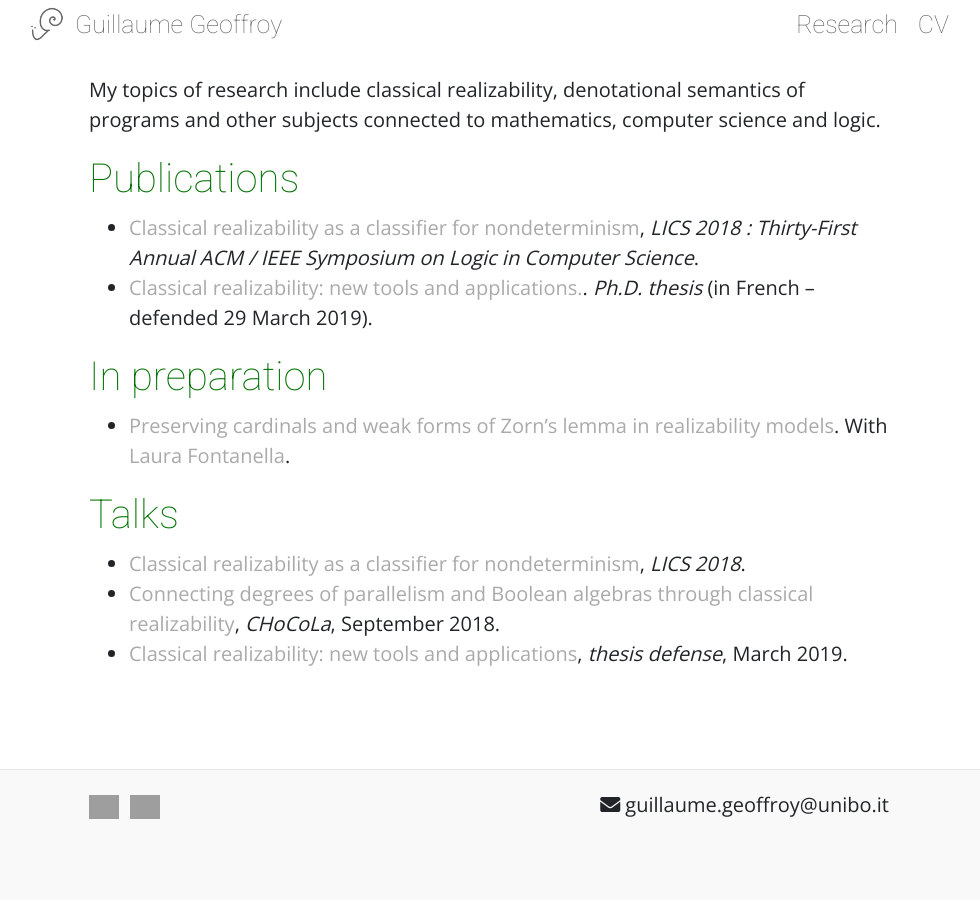
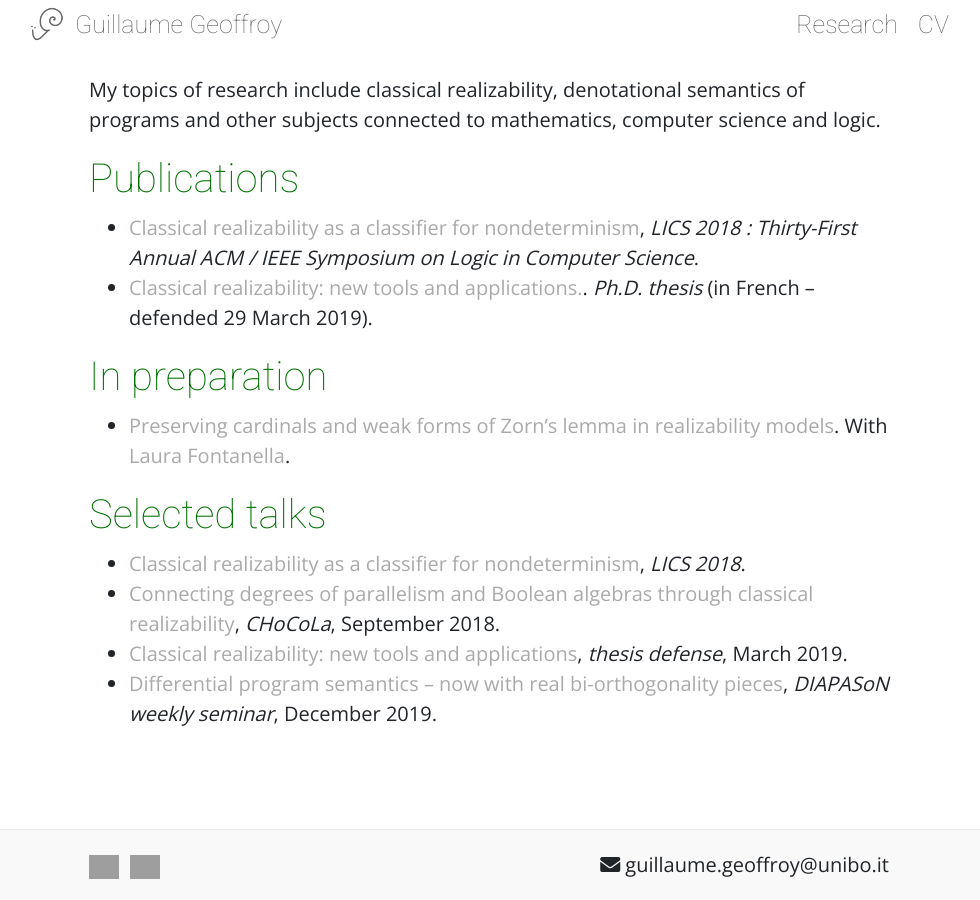
Before and after one commit to guillaume-geoffroy/geoffroy.re, a Jekyll site: the page built from en/research.md, in a window 1280 px wide and 900 px high, scrolled down 365 px. Shown: the whole window, without its empty margins (151-1131 px from the left). Built offline with Jekyll 4.4.1, drawn with Linux system fonts in a browser that asks for light colours; nearby versions of some CDN libraries; before the commit the page ends 1205 px from its top, so only the background shows below that; grey boxes are pictures that could not be loaded.

Commit message:
Slides DIAPASoN 11/12/19

```diff
--- a/en/research.md
+++ b/en/research.md
@@ -19,9 +19,10 @@ In preparation
 
 * [Preserving cardinals and weak forms of Zorn's lemma in realizability models](/docs/fontanella-geoffroy-2019-preserving-cardinals-and-weak-zorn-in-classical-realizability.pdf). With [Laura Fontanella](https://www.i2m.univ-amu.fr/perso/laura.fontanella/).
 
-Talks
-=====
+Selected talks
+==============
 
 * [Classical realizability as a classifier for nondeterminism](/docs/slides-geoffroy-2018-classical-realizability-classifier-for-nondeterminism.pdf), *LICS 2018*.
 * [Connecting degrees of parallelism and Boolean algebras through classical realizability](/docs/slides-geoffroy-chocola-09-2018.pdf), *CHoCoLa*, September 2018.
 * [Classical realizability: new tools and applications](/docs/slides-geoffroy-thesis.pdf), *thesis defense*, March 2019.
+* [Differential program semantics -- now with real bi-orthogonality pieces](/docs/slides-geoffroy-diapason-12-19.pdf), *DIAPASoN weekly seminar*, December 2019.
```
Also changed, not shown: en/index.md (+1 -1 lines), fr/index.md (+1 -1 lines), fr/research.md (+1 -0 lines), 1 other file.
